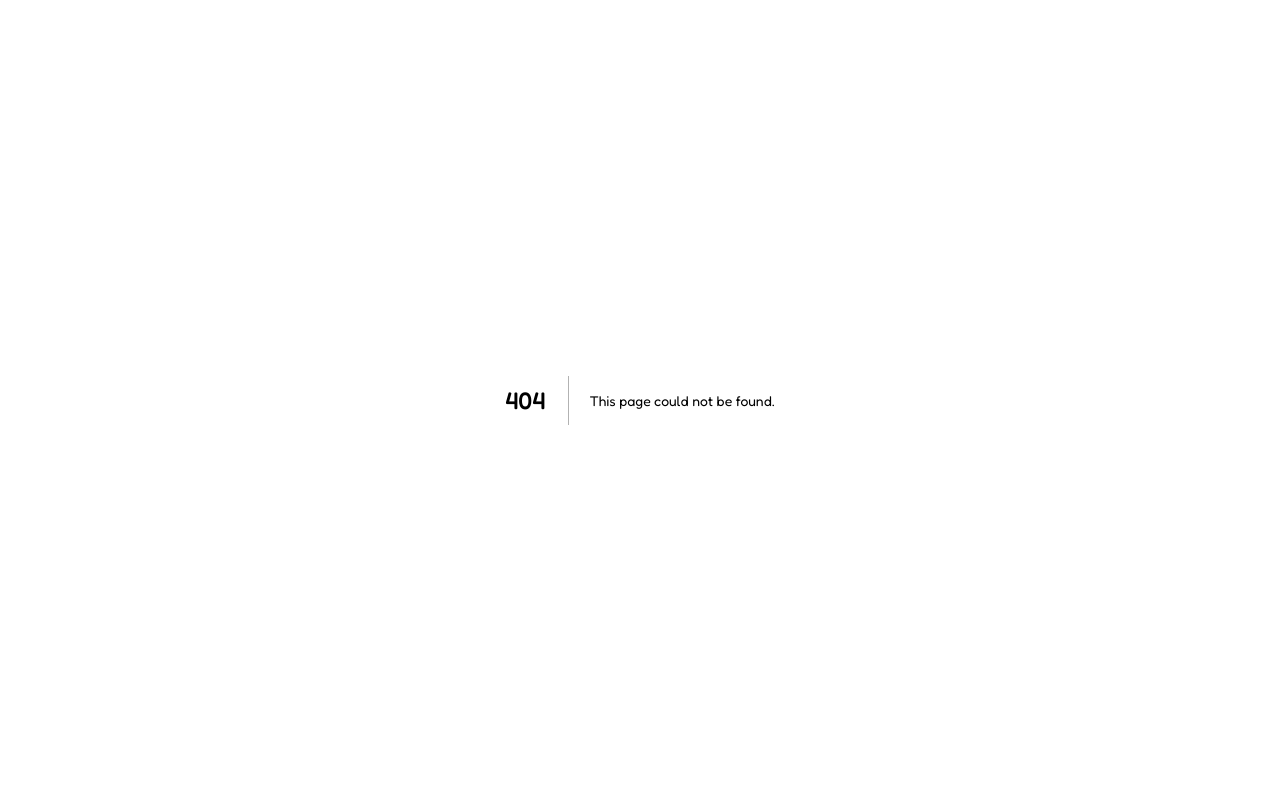
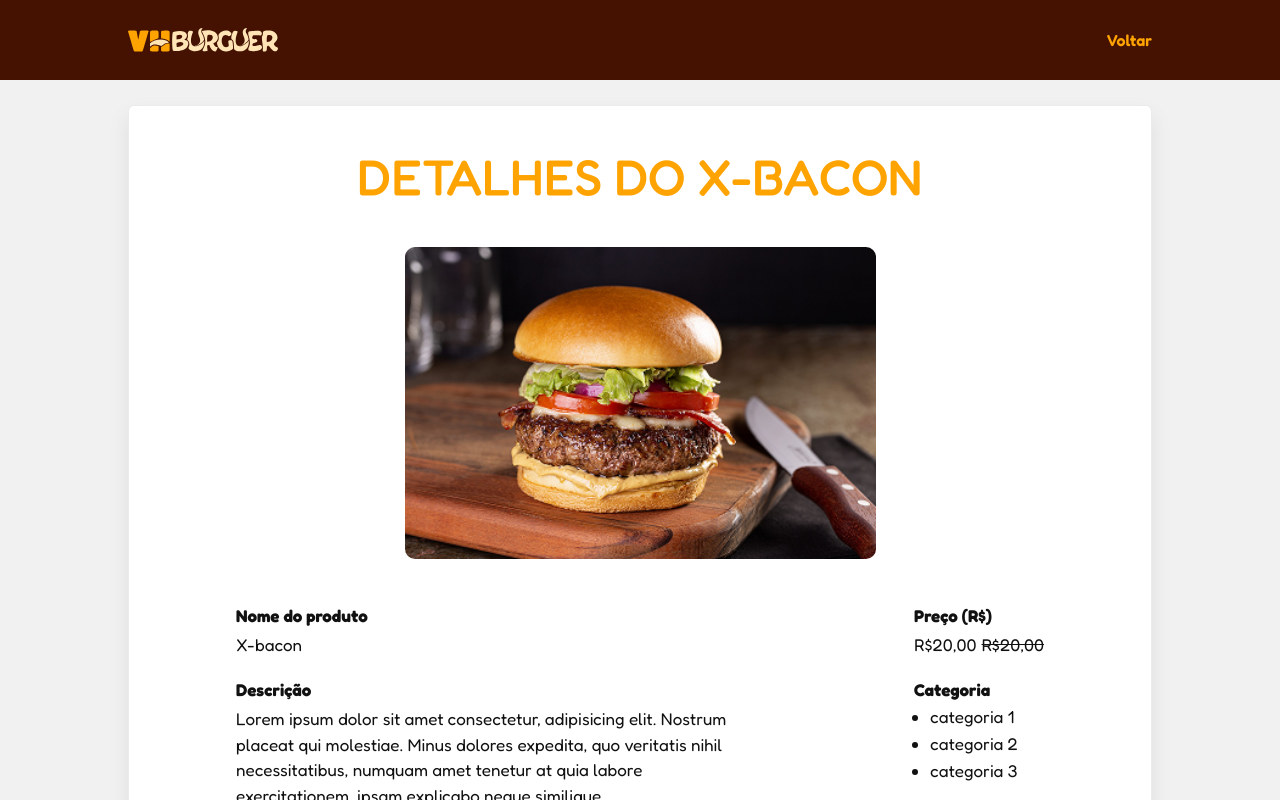
Before and after one commit to SamantaMelissa/VHBurguer_Next.js, a Next.js app: page /detalhe-produto in a window 1280 px wide. Before the commit this address had no page. Shown: the top 800 px of the page. Built offline with nearby package versions, Linux system fonts and the light colour scheme.

Commit message:
Subindo tela de detalhe de produto

```diff
--- a/src/components/lista-produto/lista-produto.module.css
+++ b/src/components/lista-produto/lista-produto.module.css
@@ -14,6 +14,7 @@
     cursor: pointer;
     transition: transform .06s ease, box-shadow .06s ease;
     font-size: var(--tamanho-texto-btn);
+    text-decoration: none;
 }
 
 .botao:active {
--- a/src/components/lista-produto/lista-produto.tsx
+++ b/src/components/lista-produto/lista-produto.tsx
@@ -2,6 +2,7 @@ import CardProduto from "../card-produto/card-produto";
 import styles from "./lista-produto.module.css";
 import { FontAwesomeIcon } from '@fortawesome/react-fontawesome'
 import { faSliders } from '@fortawesome/free-solid-svg-icons'
+import Link from "next/link";
 
 const ListaProduto = () => {
     return (
@@ -12,8 +13,8 @@ const ListaProduto = () => {
                     <FontAwesomeIcon icon={faSliders} />
                 </button>
                 <div id={styles.botoes_direita}>
-                    <button className={styles.botao}>Promoções</button>
-                    <button className={styles.botao}>Produtos</button>
+                    <Link className={styles.botao} href="/promocoes">Promoções</Link>
+                    <Link className={styles.botao} href="/produto">Adicionar produtos</Link>
                 </div>
             </div>
             <div id={styles.cards_produtos}>
--- /dev/null
+++ b/src/components/sub-header/sub-header.module.css
@@ -0,0 +1,33 @@
+/* -----------------------------HEADER--------------------------------- */
+
+.header{
+    background-color: var(--vinho);
+    display: flex;
+    justify-content: center;
+
+    height: 10vh;
+}
+
+.container {
+    display: flex;
+    align-items: center;
+    justify-content: space-between;
+}
+
+
+.container a {
+    text-decoration: none;
+    color: var(--laranja-destaque);
+    font-size: var(--fonte-link);
+    font-weight: 600;
+}
+
+.container a:hover {
+    color: var(--laranja-destaque);
+}
+
+.logo_vhburguer {
+    width: 150px;
+}
+
+/* -----------------------------FIM HEADER--------------------------------- */
--- /dev/null
+++ b/src/components/sub-header/sub-header.tsx
@@ -0,0 +1,16 @@
+import styles from "./sub-header.module.css";
+import Link from "next/link";
+
+const SubHeader = () => {
+    return (
+        <header className={styles.header}>
+            <div className={`${styles.container} layout_guide`}>
+                <img src="../imgs/Logo_footer.svg" alt="Logo do VH Burguer que contém como plano de fundo um hamburguer"
+                    className={styles.logo_vhburguer}/>
+                <Link href="/home#cardapio">Voltar</Link>
+            </div>
+        </header>
+    )
+}
+
+export default SubHeader;
--- /dev/null
+++ b/src/pages/detalhe-produto/detalhe-produto.module.css
@@ -0,0 +1,143 @@
+.main_detalhes {
+    background: var(--fundo-claro);
+    min-height: 90vh;
+    display: flex;
+    align-items: center;
+    justify-content: center;
+    padding: 25px 0;
+}
+
+.detalhes {
+    display: flex;
+    gap: 20px;
+    flex-direction: column;
+    justify-content: center;
+    align-items: center;
+    min-height: 500px;
+}
+
+.detalhes_titulo {
+    color: var(--laranja-destaque);
+    font-weight: 500;
+    font-size: var(--tamanho-subtitulo);
+    text-transform: uppercase;
+}
+
+/* Card branco com sombra suave */
+.card_detalhes {
+    position: relative;
+    background: white;
+    border-radius: 6px;
+    padding: 40px;
+    box-shadow: 0 3px 0 rgba(0, 0, 0, .08), 0 10px 22px rgba(0, 0, 0, .08);
+    border: 1px solid rgba(0, 0, 0, .08);
+    height: 100%;
+    width: 100%;
+
+    display: flex;
+    gap: 40px;
+    flex-direction: column;
+    align-items: center;
+}
+
+/* Imagem centralizada com cantos arredondados */
+.card_detalhes_imagem {
+    width: 50%;
+    min-width: 350px;
+    align-self: center;
+}
+
+.card_detalhes_imagem img {
+    display: block;
+    width: 100%;
+    height: auto;
+    border-radius: 10px;
+}
+
+/* Área de infos em duas colunas */
+.card_detalhes_infos {
+    display: grid;
+    grid-template-columns: 1fr 240px;
+    gap: 48px;
+    align-items: start;
+    padding: 6px 22px 0;
+}
+
+.card_detalhes_col_dir {
+    justify-self: end;
+    text-align: left;
+}
+
+/* Blocos de campos */
+.campo {
+    margin-bottom: 22px;
+}
+
+.campo_titulo {
+    font-size: var(--fonte-texto);
+    font-weight: 700;
+    color: #111;
+    margin-bottom: 6px;
+}
+
+.campo_valor {
+    font-size: var(--fonte-texto);
+    color: #111;
+    line-height: 1.5;
+    max-width: 520px;
+}
+
+/* Preços (antigo riscado, atual normal) */
+.preco_antigo {
+    text-decoration: line-through;
+    margin-right: 8px;
+}
+
+.preco_atual {
+    font-weight: 400;
+    /* na imagem parece normal, não super bold */
+}
+
+/* Lista de categoria com “bolinhas” */
+.campo_lista {
+    margin-left: 16px;
+    font-size: var(--fonte-texto);
+    color: #111;
+}
+
+.campo_lista li {
+    margin: 6px 0;
+}
+
+.preco_anterior{
+    margin-left: 5px;
+    text-decoration: line-through;
+}
+
+/* Responsivo */
+@media (max-width: 820px) {
+    .card_detalhes_infos {
+        grid-template-columns: 1fr;
+        gap: 22px;
+        padding: 0;
+    }
+
+    .card_detalhes_col_dir {
+        justify-self: start;
+    }
+
+    .card_detalhes_selo {
+        width: 100px;
+        height: 100px;
+        top: 68px;
+        right: 18px;
+    }
+
+    .card_detalhes_selo_icone {
+        font-size: var(--tamanho-titulo);
+    }
+
+    .detalhes_titulo {
+        font-size: var(--tamanho-titulo-responsivo);
+    }
+}
--- /dev/null
+++ b/src/pages/detalhe-produto/index.tsx
@@ -0,0 +1,64 @@
+import Footer from "@/components/footer/footer"
+import SubHeader from "@/components/sub-header/sub-header"
+import styles from "./detalhe-produto.module.css"
+
+const DetalheProduto = () => {
+    return (
+        <>
+            <SubHeader />
+            <main className={styles.main_detalhes}>
+                <section className={`${styles.detalhes} layout_guide`}>
+                    <article className={styles.card_detalhes} aria-label="Card de detalhes do produto">
+                        <h1 id="titulo-detalhes-produto" className={styles.detalhes_titulo}>Detalhes do X-Bacon</h1>
+                        {/* <!-- “Selo” do preço (estrela + cifrão) --> */}
+                        <figure className={styles.card_detalhes_imagem} >
+                            <img
+                                src="/imgs/HamburguerAlcatraComBacon.png"
+                                alt="Hambúrguer sobre uma tábua de madeira, com pão, carne, queijo, bacon, alface, tomate e cebola roxa." />
+                            {/* src={produto?.imagemUrl} alt={produto?.nome} /> */}
+                        </figure>
+
+
+                        <div className={styles.card_detalhes_infos}>
+                            <div className={`${styles.card_detalhes_col} ${styles.card_detalhes_col_esq}`}>
+                                <div className={styles.campo}>
+                                    <h2 className={styles.campo_titulo}>Nome do produto</h2>
+                                    <p className={styles.campo_valor}>X-bacon</p>
+                                </div>
+
+                                <div className={styles.campo}>
+                                    <h2 className={styles.campo_titulo}>Descrição</h2>
+                                    <p className={styles.campo_valor}>
+                                        Lorem ipsum dolor sit amet consectetur, adipisicing elit. Nostrum placeat qui molestiae. Minus dolores expedita, quo veritatis nihil necessitatibus, numquam amet tenetur at quia labore exercitationem, ipsam explicabo neque similique.
+                                    </p>
+                                </div>
+                            </div>
+
+                            <div className={`${styles.card_detalhes_col} ${styles.card_detalhes_col_dir}`}>
+                                <div className={styles.campo}>
+                                    <h2 className={styles.campo_titulo}>Preço (R$)</h2>
+                                    <p className={styles.campo_valor}>
+                                        <span className={styles.preco_atual}>R$20,00</span>
+                                        <span className={styles.preco_anterior}>R$20,00</span>
+                                    </p>
+                                </div>
+
+                                <div className={styles.campo}>
+                                    <h2 className={styles.campo_titulo}>Categoria</h2>
+                                    <ul className={styles.campo_lista}>
+                                        <li>categoria 1</li>
+                                        <li>categoria 2</li>
+                                        <li>categoria 3</li>
+                                    </ul>
+                                </div>
+                            </div>
+                        </div>
+                    </article>
+                </section>
+            </main>
+            <Footer />
+        </>
+    )
+}
+
+export default DetalheProduto
--- a/src/pages/home/home.module.css
+++ b/src/pages/home/home.module.css
@@ -66,7 +66,7 @@
 
 /* -----------------------------SECTION DESTAQUES--------------------------------- */
 
-#destaques {
+.destaques {
     background-color: var(--fundo-escuro);
 
     height: 70vh;
@@ -165,7 +165,7 @@
 /* -----------------------------FIM SECTION DESTAQUES--------------------------------- */
 
 /* -----------------------------SECTION CARDAPIO--------------------------------- */
-#cardapio {
+.cardapio {
     background-color: var(--fundo-claro);
     min-height: 100vh;
     display: flex;
@@ -194,7 +194,7 @@
 
 
 /* -----------------------------SECTION UNIDADES--------------------------------- */
-#unidades {
+.unidades {
     background: linear-gradient(#00000080, #00000080),url("../../../public/imgs/unidade.jpeg");
     background-repeat: no-repeat;
     background-size: cover;
--- a/src/pages/home/index.tsx
+++ b/src/pages/home/index.tsx
@@ -18,7 +18,7 @@ const Home = () => {
                         </div>
                     </div>
                 </section>
-                <section id={styles.destaques}>
+                <section className={styles.destaques} id="destaques" >
                     <div className={`${styles.container_destaques} layout_guide`}>
                         <article className={styles.card_destaque_mais_pedidos}>
                             <p>Os queridinhos da galera</p>
@@ -36,14 +36,14 @@ const Home = () => {
                         </div>
                     </div>
                 </section>
-                <section id={styles.cardapio}>
+                <section className={styles.cardapio} id="cardapio">
                     <div className={`${styles.container_cardapio} layout_guide`}>
                         <h2>Cardápio</h2>
                         {/* chamar componente da lista */}
                         <ListaProduto/>
                     </div>
                 </section>
-                <section id={styles.unidades}>
+                <section className={styles.unidades} id="unidades">
                      <div className={`${styles.container_unidades} layout_guide`}>
                     <div className={styles.texto_unidades}>
                         <h2>Unidades</h2>
--- a/src/styles/globals.css
+++ b/src/styles/globals.css
@@ -15,6 +15,7 @@
 
 
     --tamanho-titulo: 60px;
+    --tamanho-titulo-responsivo: 35px;
     --tamanho-subtitulo: 50px;
     --tamanho-texto-btn: 17px;
     --fonte-texto: 17px;
```
Also changed, not shown: src/components/header/header.tsx (+5 -4 lines).
